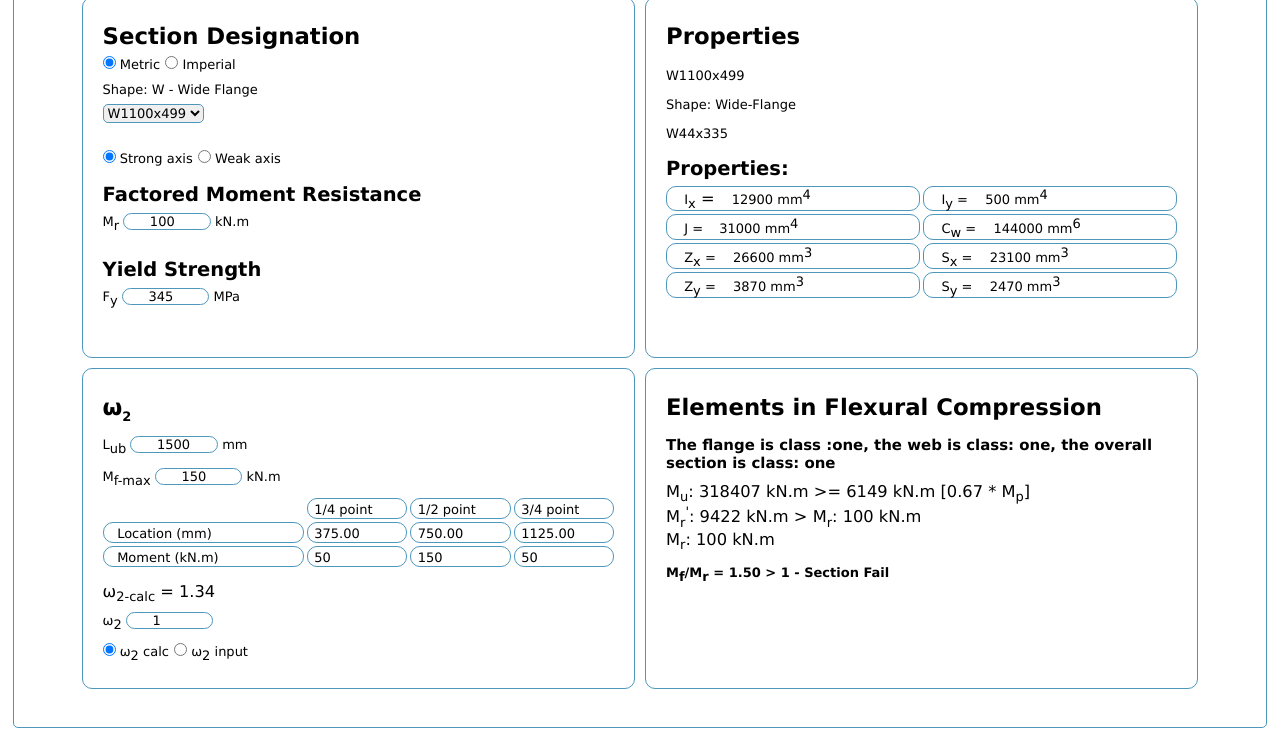
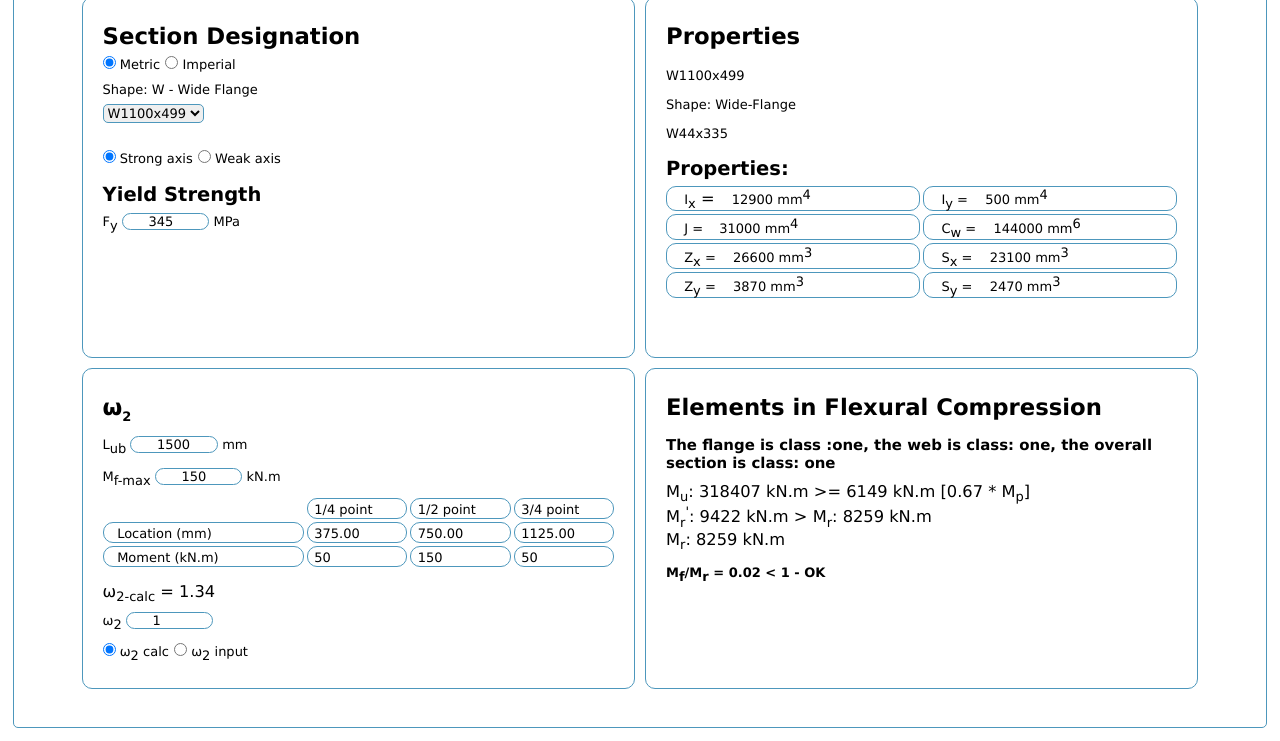
Before and after one commit to osstd/ltb-moment-calc-, a plain HTML site: page index.html in a window 1280 px wide. Shown: the part 140-881 px from the top of the page. Drawn offline with Linux system fonts and the light colour scheme.

Commit message:
update mr calc

```diff
--- a/index.html
+++ b/index.html
@@ -10,9 +10,7 @@
   <body>
     <div class="main-container">
       <div class="main-heading">
-        <h1 id="popup">
-          LTB Moment<img src="ltb.jpg" />
-        </h1>
+        <h1 id="popup">LTB Moment<img src="ltb.jpg" /></h1>
       </div>
       <div class="grid-container">
         <div class="member-container grid-item">
@@ -64,22 +62,6 @@
               />
               Weak axis</label
             >
-          </div>
-          <div class="moment-resistance-input">
-            <div>
-              <h3>Factored Moment Resistance</h3>
-              <div>
-                <span
-                  >M<sub>r</sub>
-                  <input
-                    type="number"
-                    id="moment-resistance-input"
-                    value="100"
-                  />
-                  kN.m</span
-                >
-              </div>
-            </div>
           </div>
           <div class="yield-strength-input">
             <div>
@@ -224,8 +206,12 @@
       </div>
       <div id="popupContainer" class="popup-container">
         <div class="popup-content popup-grid">
-          <div class="popup-grid-item"><img id="qrCodeImage" src="qr.png" alt="QR Code" /></div>
-          <div class="popup-grid-item no-border"><button id="copyLinkBtn">Copy</button></div>
+          <div class="popup-grid-item">
+            <img id="qrCodeImage" src="qr.png" alt="QR Code" />
+          </div>
+          <div class="popup-grid-item no-border">
+            <button id="copyLinkBtn">Copy</button>
+          </div>
         </div>
       </div>
     </div>
--- a/script.js
+++ b/script.js
@@ -124,11 +124,11 @@ const weakAxis = document
     calculate();
   });
 
-const momentResistance = document
-  .getElementById("moment-resistance-input")
-  .addEventListener("change", () => {
-    calculate();
-  });
+// const momentResistance = document
+//   .getElementById("moment-resistance-input")
+//   .addEventListener("change", () => {
+//     calculate();
+//   });
 
 const yieldStrengthInput = document
   .getElementById("yield-strength-input")
@@ -329,7 +329,6 @@ function calculate() {
   phiFlexure = 0.9;
   N = 1.34;
 
-  Mr = parseFloat(document.getElementById("moment-resistance-input").value);
   FY = parseFloat(document.getElementById("yield-strength-input").value);
   Lub = parseFloat(document.getElementById("unbraced-length-input").value);
   Mf = parseFloat(document.getElementById("max-factored-moment").value);
@@ -398,18 +397,21 @@ function calculate() {
       "section-class",
       `<h3>The flange is class :${flangeClass}, the web is class: ${webClass}, the overall section is class: ${sectionClass}</h3>`
     );
+    Mr = ((phiFlexure * FY * Sx)/1000).toFixed(0);
   } else if (flangeClass === "two" || webClass === "two") {
     sectionClass = "two";
     updateResults(
       "section-class",
       `<h3>The flange is class :${flangeClass}, the web is class: ${webClass}, the overall section is class: ${sectionClass}</h3>`
     );
+    Mr = ((phiFlexure * FY * Zx)/1000).toFixed(0);
   } else {
     sectionClass = "one";
     updateResults(
       "section-class",
       `<h3>The flange is class :${flangeClass}, the web is class: ${webClass}, the overall section is class: ${sectionClass}</h3>`
     );
+    Mr = ((phiFlexure * FY * Zx)/1000).toFixed(0);
   }
 
   Mu = parseFloat(
```
